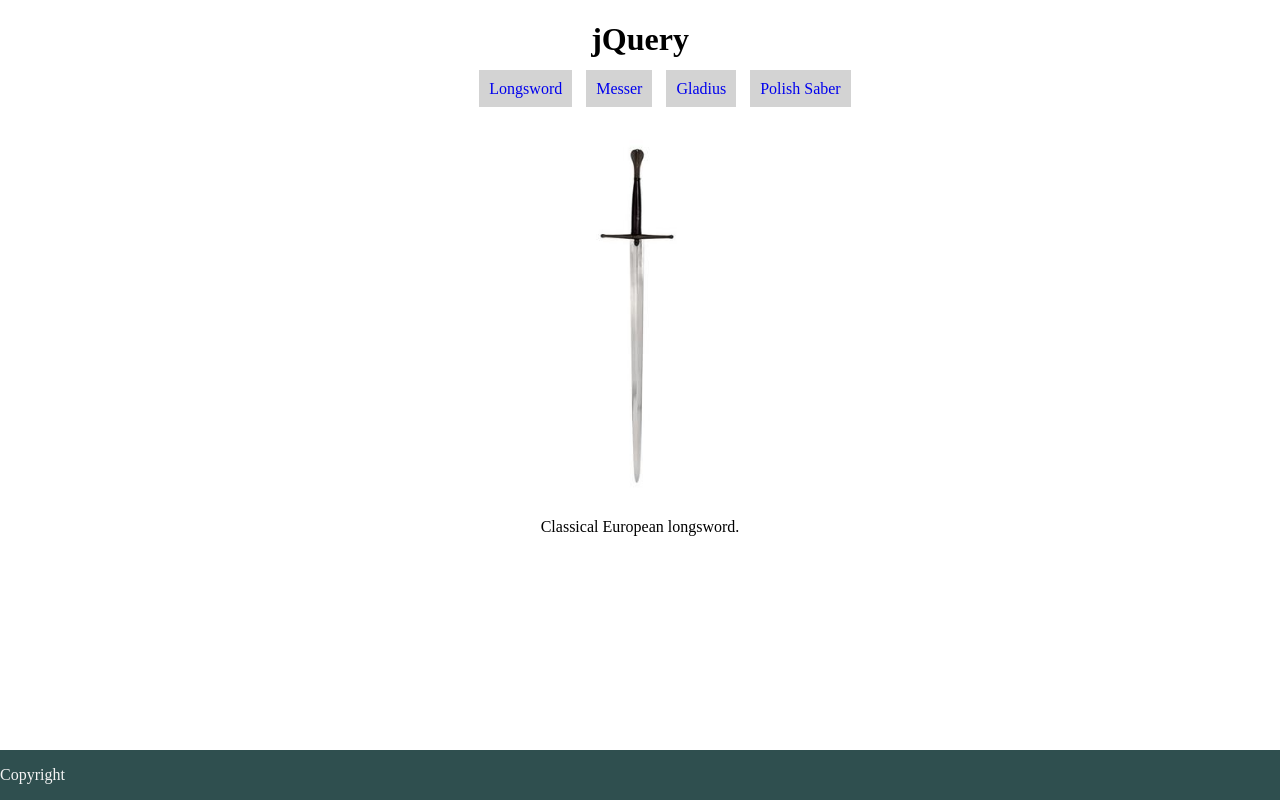
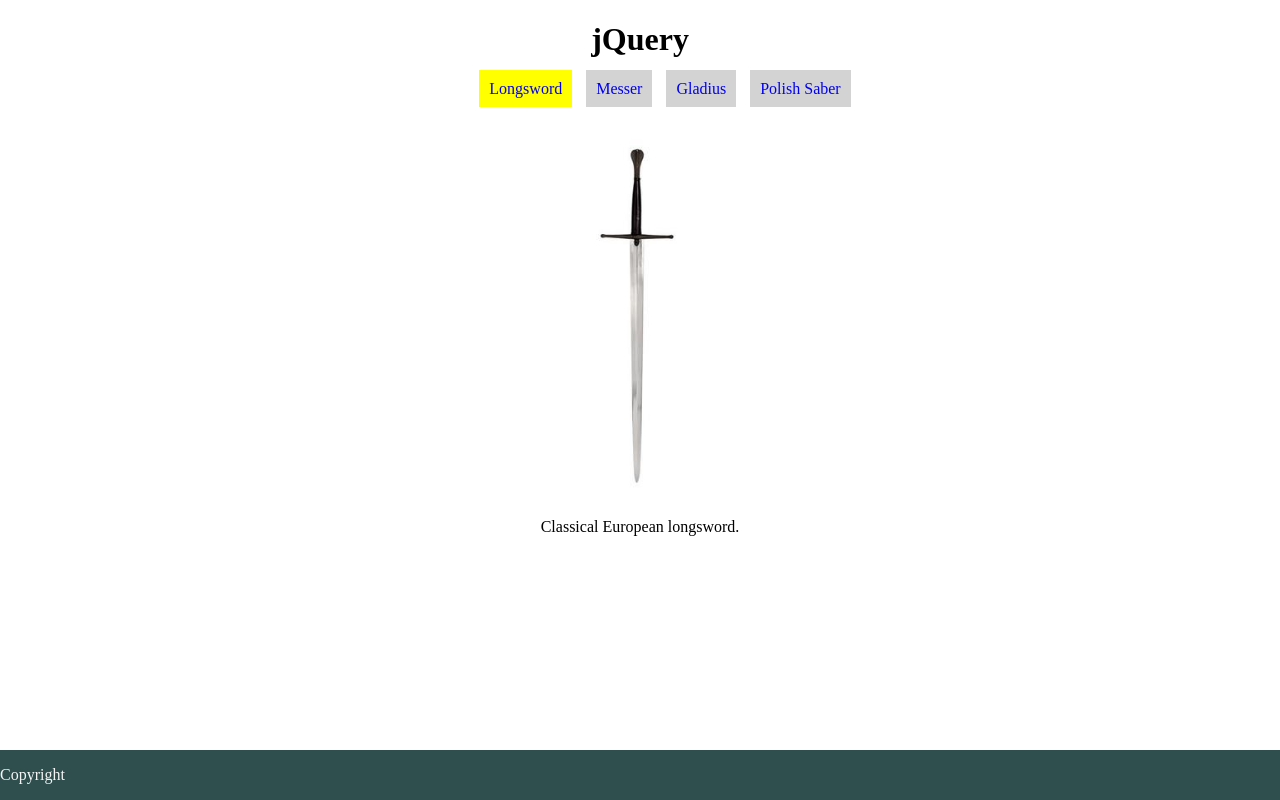
Before and after one commit to Infuthron/jQuery-Basic, a plain HTML site: page index.html in a window 1280 px wide. Drawn offline with Linux system fonts and the light colour scheme.

Commit message:
Add files via upload

```diff
--- a/style.css
+++ b/style.css
@@ -31,3 +31,7 @@ footer {
 .horizontal li a {
     text-decoration: none;
 }
+
+.active {
+    background-color: yellow !important;
+}
```
